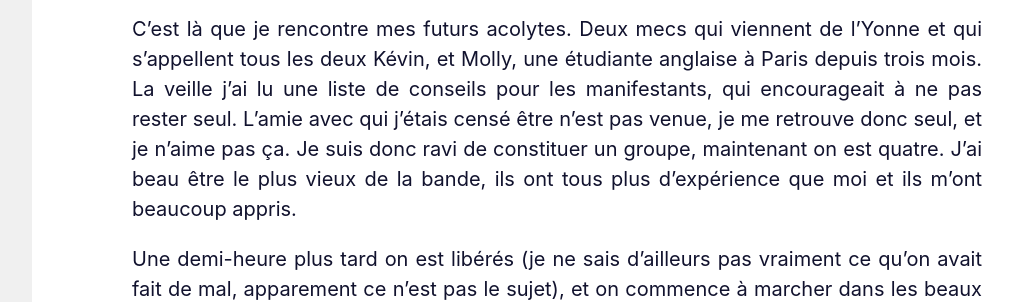
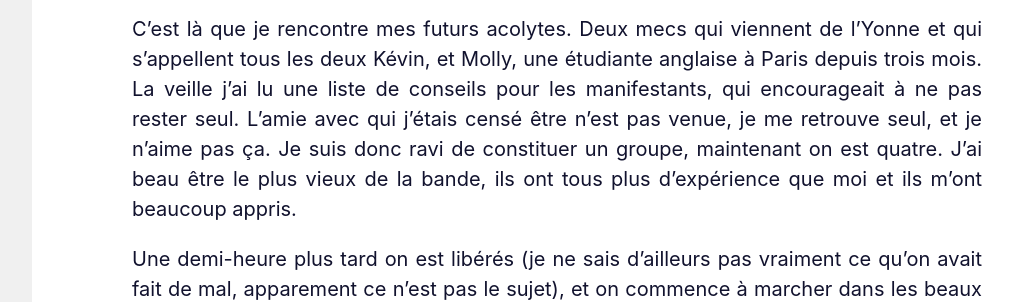
Before and after one commit to Ruff9/inventif, a Jekyll site: the page built from _posts/2018-12-08-1ere-emeute.md, in a window 1280 px wide. Shown: the part 1986-2288 px from the top of the page, without its empty margins (198-1211 px from the left). Built offline with Jekyll 4.4.1, drawn with Linux system fonts in a browser that asks for light colours; comment, search, counter and statistics services are not loaded.

Commit message:
fix typo

```diff
--- a/_posts/2018-12-08-1ere-emeute.md
+++ b/_posts/2018-12-08-1ere-emeute.md
@@ -30,7 +30,7 @@ Quand le cortège se met en mouvement, il est tout de suite dirigé dans de tout
 
 50 mètres plus loin, on débouche sur une avenue, et on se retrouve encerclés. Une petite nasse, on est 150 entourés par une cinquantaine de CRS en tenue de guerre, et on va rester là une demi-heure. Il y a des lycéens, des vieux, quelques gilets jaunes. Personne ne casse rien et personne ne comprend vraiment ce qu'on fait là.
 
-C'est là que je rencontre mes futurs acolytes. Deux mecs qui viennent de l'Yonne et qui s'appellent tous les deux Kévin, et Molly, une étudiante anglaise à Paris depuis trois mois. La veille j'ai lu une liste de conseils pour les manifestants, qui encourageait à ne pas rester seul. L'amie avec qui j'étais censé être n'est pas venue, je me retrouve donc seul, et je n'aime pas ça. Je suis donc ravi de constituer un groupe, maintenant on est quatre. J'ai beau être le plus vieux de la bande, ils ont tous plus d'expérience que moi et ils m'ont beaucoup appris.
+C'est là que je rencontre mes futurs acolytes. Deux mecs qui viennent de l'Yonne et qui s'appellent tous les deux Kévin, et Molly, une étudiante anglaise à Paris depuis trois mois. La veille j'ai lu une liste de conseils pour les manifestants, qui encourageait à ne pas rester seul. L'amie avec qui j'étais censé être n'est pas venue, je me retrouve seul, et je n'aime pas ça. Je suis donc ravi de constituer un groupe, maintenant on est quatre. J'ai beau être le plus vieux de la bande, ils ont tous plus d'expérience que moi et ils m'ont beaucoup appris.
 
 Une demi-heure plus tard on est libérés (je ne sais d'ailleurs pas vraiment ce qu'on avait fait de mal, apparement ce n'est pas le sujet), et on commence à marcher dans les beaux quartiers de Paris déserts, sur un chemin balisé par des grappes de CRS.
 
```
Also changed, not shown: other parts of _posts/2018-12-08-1ere-emeute.md (+1 -1 lines).
